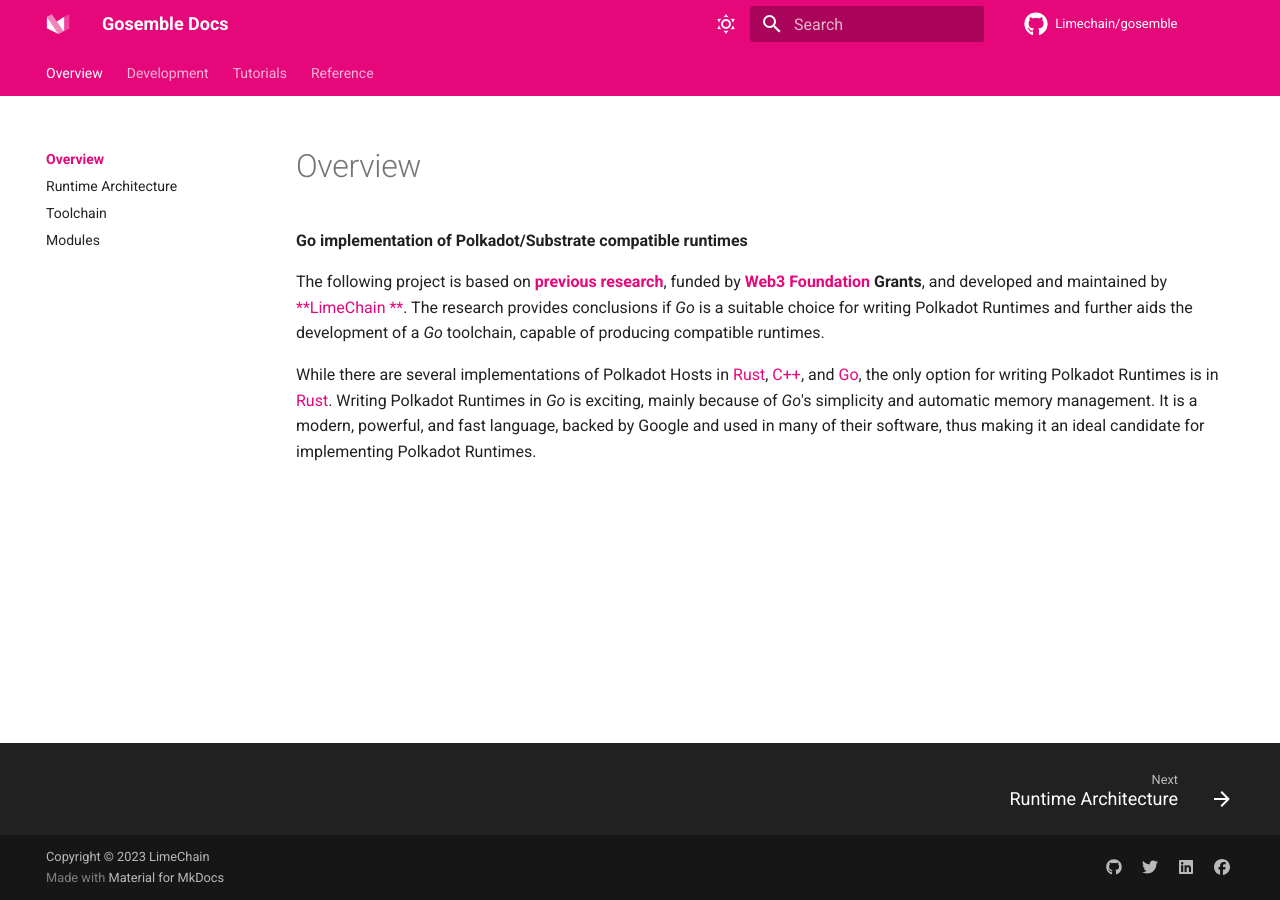
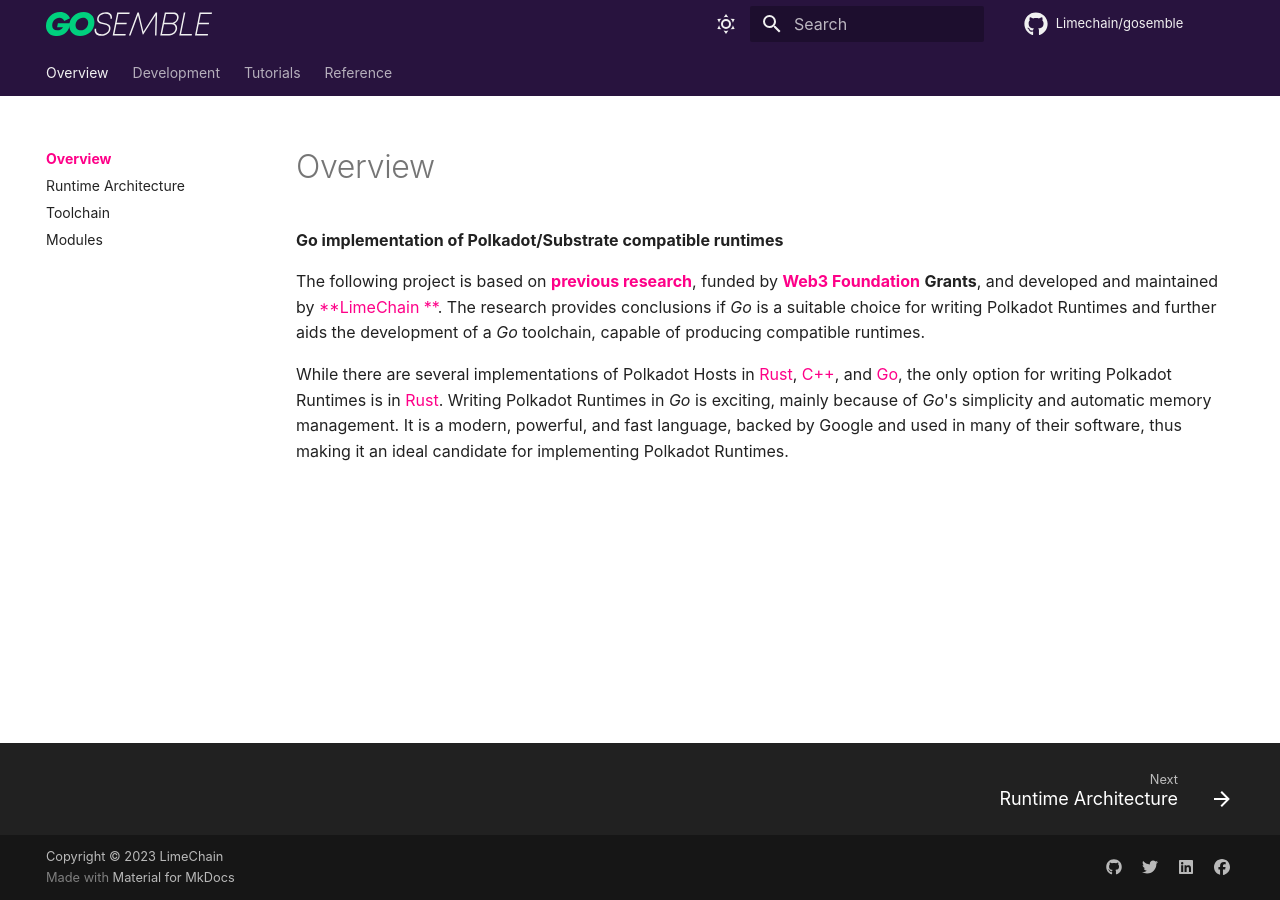
Before and after one commit to LimeChain/gosemble, an MkDocs documentation site: the page built from docs/docs/index.md, in a window 1280 px wide. Built offline with MkDocs 1.6.1 and Material for MkDocs 9.7.7, drawn with Linux system fonts in a browser that asks for light colours; some web fonts are replaced; comment, search, counter and statistics services are not loaded.

Commit message:
docs: update theme colors, font and logo

```diff
--- a/docs/docs/stylesheets/extra.css
+++ b/docs/docs/stylesheets/extra.css
@@ -1,7 +1,11 @@
 [data-md-color-primary="pink"] {
-  --md-primary-fg-color: #e6087b;
-  --md-primary-fg-color--light: #ec417a;
+  --md-primary-fg-color: #fe0088;
+  --md-primary-fg-color--light: #fd3ea4;
   --md-primary-fg-color--dark: #c3185d;
-  --md-primary-bg-color: #fff;
-  --md-primary-bg-color--light: hsla(0,0%,100%,0.7);
+  --md-primary-bg-color: #f1f1f1;
 }
+
+.md-header,
+.md-tabs {
+  background: #28133e;
+}
--- a/docs/mkdocs.yml
+++ b/docs/mkdocs.yml
@@ -2,7 +2,7 @@
 # SPDX-License-Identifier: LGPL-3.0-only
 
 # Project information
-site_name: Gosemble Docs
+site_name: ""
 site_url: https://limechain.tech
 site_author: LimeChain
 site_description: The Official Documentation for Gosemble | A Go Implementation of the Polkadot Runtime
@@ -17,6 +17,7 @@ copyright: Copyright &copy; 2023 LimeChain
 # Configuration
 theme:
   name: material
+  logo: 'assets/logo/GOSEMBLE-Logo-Color-Light.svg'
   features:
     - announce.dismiss
     # - content.action.edit
@@ -57,8 +58,7 @@ theme:
         icon: material/weather-night
         name: Switch to light mode
   font:
-    text: Roboto
-    code: Roboto Mono
+    text: Montserrat Regular
   favicon: assets/favicon.png
   icon:
     logo: logo
```
Also changed, not shown: docs/docs/assets/logo.svg (deleted), docs/docs/assets/logo/GOSEMBLE-Logo-Color-Dark.svg (added), docs/docs/assets/logo/GOSEMBLE-Logo-Color-Light.svg (added), docs/docs/assets/logo/GOSEMBLE-Logo-Dark.svg (added), docs/docs/assets/logo/GOSEMBLE-Logo-Light.svg (added).
